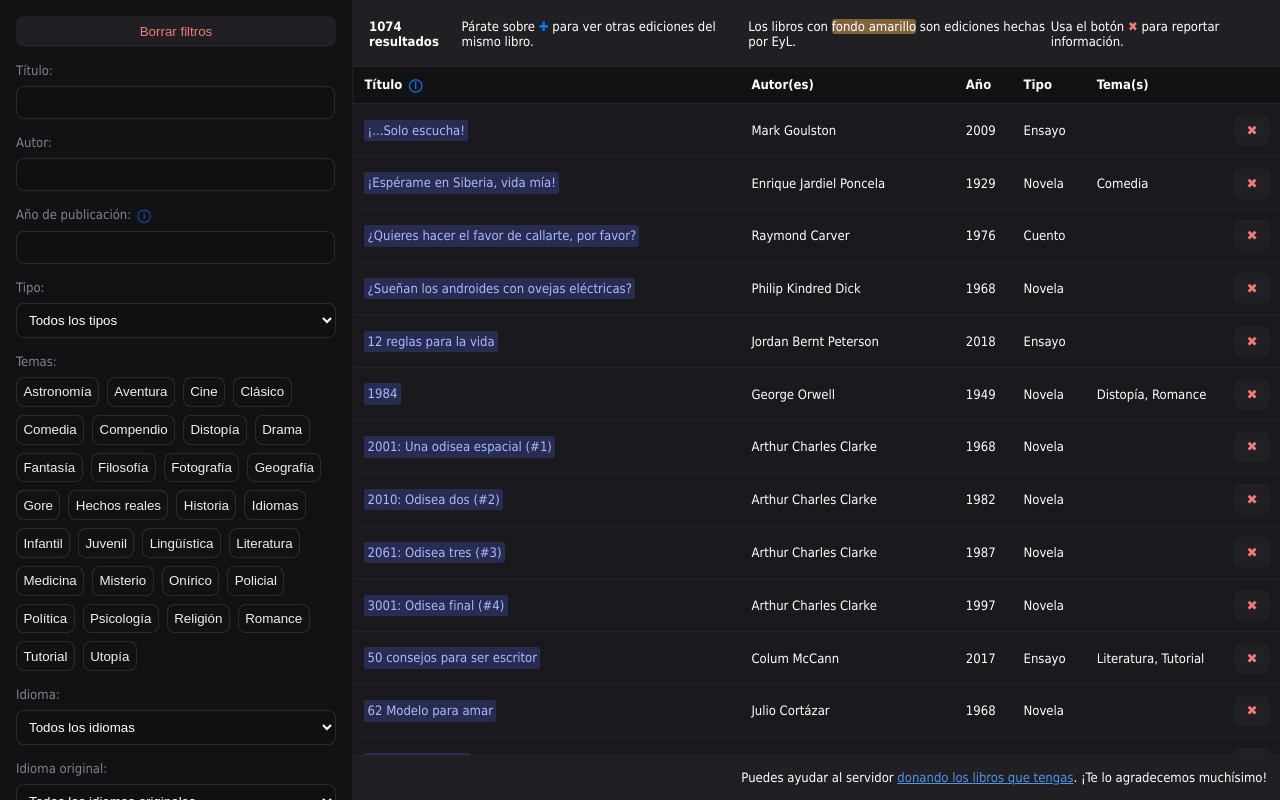
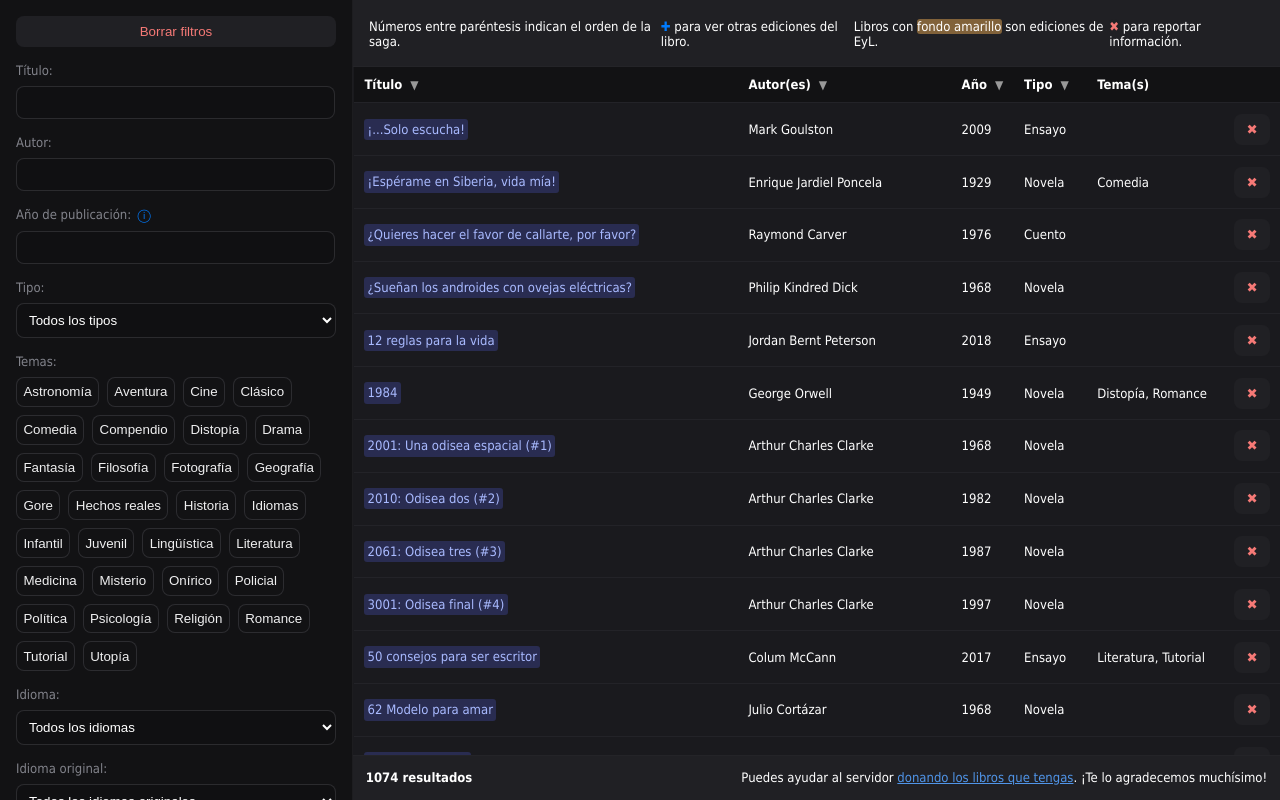
Before and after one commit to EscrituraYLectura/biblioteca, a Next.js app: page / in a window 1280 px wide. Built offline with nearby package versions, Linux system fonts and the light colour scheme.

Commit message:
Agregada función de sorting

```diff
--- a/app/ui/global.scss
+++ b/app/ui/global.scss
@@ -141,6 +141,18 @@ th, td {
     text-align: left;
 }
 
+th {
+    .sort-arrow {
+        cursor: pointer;
+        user-select: none;
+        margin-left: 0.5rem;
+        font-size: 0.75rem;
+        color: #999;
+        font-weight: normal;
+  }
+}
+
+
 td {
     border-bottom: 1px solid #6d6e771f;
 }
@@ -270,7 +282,7 @@ tbody tr {
 #barra-inferior {
     display: flex;
     flex-direction: row;
-    justify-content: right;
+    justify-content: space-between;
     padding: 0.1rem 0.8rem;
     background-color: #202024;
 }
--- a/components/TableFetch.tsx
+++ b/components/TableFetch.tsx
@@ -121,6 +121,39 @@ export default function TableFetch() {
             );
         });
     }, [filters]);
+
+    type SortableKeys = "Título" | "Autor" | "Publicación" | "Tipo";
+    const [sortConfig, setSortConfig] = useState<{ key: SortableKeys; direction: "asc" | "desc" } | null>(null);
+
+    const sortedData = useMemo(() => {
+        const data = [...filteredData];
+        if (sortConfig !== null) {
+            data.sort((a, b) => {
+                const aValue = a[sortConfig.key] ?? "";
+                const bValue = b[sortConfig.key] ?? "";
+                return sortConfig.direction === "asc"
+                ? String(aValue).localeCompare(String(bValue))
+                : String(bValue).localeCompare(String(aValue));
+            });
+      }
+      return data;
+    }, [filteredData, sortConfig]);
+
+    const toggleSort = (key: SortableKeys) => {
+        setSortConfig((prev) => {
+            if (prev?.key === key) {
+                return {
+                key,
+                direction: prev.direction === "asc" ? "desc" : "asc",
+                };
+            } else {
+                return {
+                key,
+                direction: "asc",
+                };
+            }
+        });
+    };
 
     return (
         <div className="container">
@@ -250,27 +283,61 @@ export default function TableFetch() {
 
             <main className="results">
                 <div id="barra-superior">
-                    <p id="numero-resultados">
-                        {filteredData.length} resultado{filteredData.length !== 1 ? "s" : ""}
-                    </p>
-                    <p>Párate sobre <span className="bs-1">✚</span> para ver otras ediciones del mismo libro.</p>
-                    <p>Los libros con <span className="bs-2">fondo amarillo</span> son ediciones hechas por EyL.</p>
-                    <p>Usa el botón <span className="bs-3">✖</span> para reportar información.</p>
+                    <p>Números entre paréntesis indican el orden de la saga.</p>
+                    <p><span className="bs-1">✚</span> para ver otras ediciones del libro.</p>
+                    <p>Libros con <span className="bs-2">fondo amarillo</span> son ediciones de EyL.</p>
+                    <p><span className="bs-3">✖</span> para reportar información.</p>
                 </div>
                 <div className="table-container">
                     <table>
                         <thead>
                             <tr>
-                                <th>Título<span className="tooltip">ⓘ<span className="tooltip-text">Los números entre paréntesis indican el orden dentro de la saga.</span></span></th>
-                                <th>Autor(es)</th>
-                                <th>Año</th>
-                                <th>Tipo</th>
+                                <th onClick={() => toggleSort("Título")}>
+                                    Título
+                                    <span className="sort-arrow">
+                                    {sortConfig?.key === "Título"
+                                        ? sortConfig.direction === "asc"
+                                            ? "▲"
+                                            : "▼"
+                                        : "▼"}
+                                    </span>
+                                </th>
+                                <th onClick={() => toggleSort("Autor")}>
+                                    Autor(es)
+                                    <span className="sort-arrow">
+                                    {sortConfig?.key === "Autor"
+                                        ? sortConfig.direction === "asc"
+                                            ? "▲"
+                                            : "▼"
+                                        : "▼"}
+                                    </span>
+                                </th>
+                                <th onClick={() => toggleSort("Publicación")}>
+                                    Año
+                                    <span className="sort-arrow">
+                                    {sortConfig?.key === "Publicación"
+                                        ? sortConfig.direction === "asc"
+                                            ? "▲"
+                                            : "▼"
+                                        : "▼"}
+                                    </span>
+                                </th>
+                                <th onClick={() => toggleSort("Tipo")}>
+                                    Tipo
+                                    <span className="sort-arrow">
+                                    {sortConfig?.key === "Tipo"
+                                        ? sortConfig.direction === "asc"
+                                            ? "▲"
+                                            : "▼"
+                                        : "▼"}
+                                    </span>
+                                </th>
                                 <th>Tema(s)</th>
                                 <th></th>
                             </tr>
                         </thead>
                         <tbody>
-                            {filteredData.map((book, index) => (
+                            {sortedData.map((book, index) => (
                             <tr key={index} className={book.Editado ? "libro-editado" : undefined}>
                                 <td>
                                     {book.Enlace !== "" ? <a href={book.Enlace} target="_blank">{book.Título}</a> : book.Título}
@@ -287,6 +354,9 @@ export default function TableFetch() {
                     </table>
                 </div>
                 <div id="barra-inferior">
+                    <p id="numero-resultados">
+                        {filteredData.length} resultado{filteredData.length !== 1 ? "s" : ""}
+                    </p>
                     <p>Puedes ayudar al servidor <a href="https://discord.com/channels/403377475947855882/1290810391089123388" target="_blank">donando los libros que tengas</a>. ¡Te lo agradecemos muchísimo!</p>
                 </div>
             </main>
```
